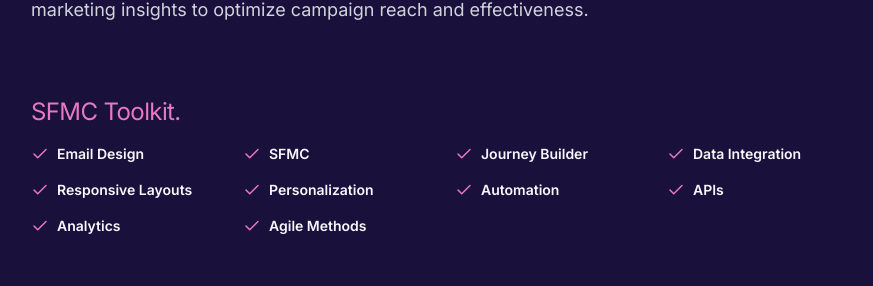
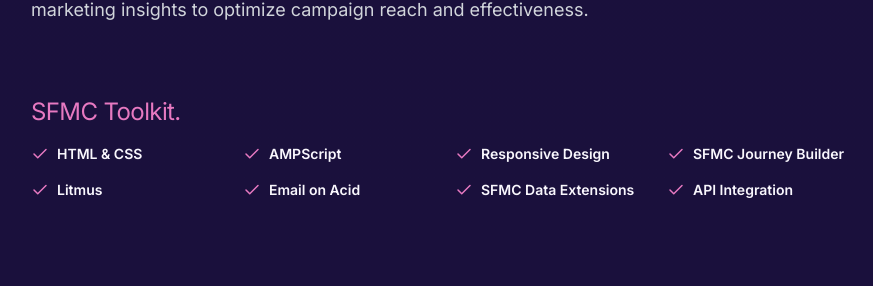
Before and after one commit to jmayheww/joshua-portfolio, a Next.js app: page / in a window 1280 px wide. Shown: the part 1713-1999 px from the top of the page, without its empty margins (193-1066 px from the left). Built offline with nearby package versions, Linux system fonts and the light colour scheme.

Commit message:
update tech skills list

```diff
--- a/app/data.js
+++ b/app/data.js
@@ -59,16 +59,14 @@
 ];
 
 export const salesForceDevSkills = [
-  "Email Design", // Focusing on the creation of visually appealing email templates.
-  "SFMC", // General proficiency with Salesforce Marketing Cloud as a platform.
-  "Journey Builder", // Specialization in building customer journeys within SFMC.
-  "Data Integration", // Skill in integrating and managing data, pertinent to SFMC's data handling capabilities.
-  "Responsive Layouts", // Expertise in designing emails that work across various devices.
-  "Personalization", // Creating personalized content within emails.
-  "Automation", // Setting up automated email workflows.
-  "APIs", // Utilizing APIs for extended functionality in SFMC.
-  "Analytics", // Analyzing and interpreting campaign data.
-  "Agile Methods", // Working with Agile methodologies, beneficial for project management.
+  "HTML & CSS",
+  "AMPScript",
+  "Responsive Design",
+  "SFMC Journey Builder",
+  "Litmus",
+  "Email on Acid",
+  "SFMC Data Extensions",
+  "API Integration",
 ];
 
 export const projects = {
```
